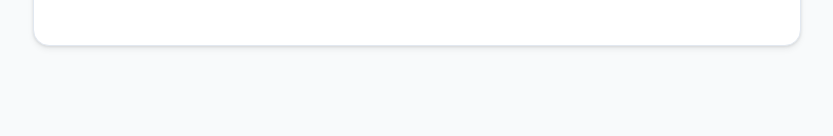
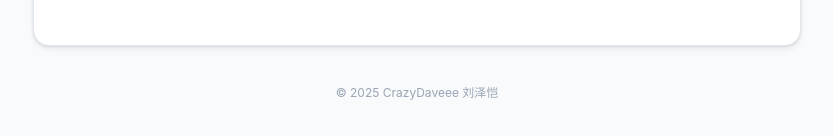
Before and after one commit to CrazyDaveee/Habit-Changer, a plain HTML site: page index.html in a window 1280 px wide. Shown: the part 832-968 px from the top of the page, without its empty margins (223-1056 px from the left). Drawn offline with nearby package versions, Linux system fonts and the light colour scheme.

Commit message:
加入版权信息

```diff
--- a/css/style.css
+++ b/css/style.css
@@ -589,3 +589,12 @@ input:focus, select:focus {
     font-size: 0.65rem;
   }
 }
+/* 版权信息 */
+.copyright {
+  text-align: center;
+  font-size: 0.75rem;
+  color: var(--color-text-muted);
+  padding: 0.8rem 0;
+  margin-top: auto;
+  opacity: 0.7;
+}
--- a/index.html
+++ b/index.html
@@ -224,7 +224,7 @@
           </div>
         </div>
       </section>
-
+      <div class="copyright">© 2025 CrazyDaveee 刘泽恺</div>
       <div id="modalOverlay" class="modal-overlay" hidden>
         <div id="modalContent" class="modal-card"></div>
       </div>
```
Also changed, not shown: 1 other file.
